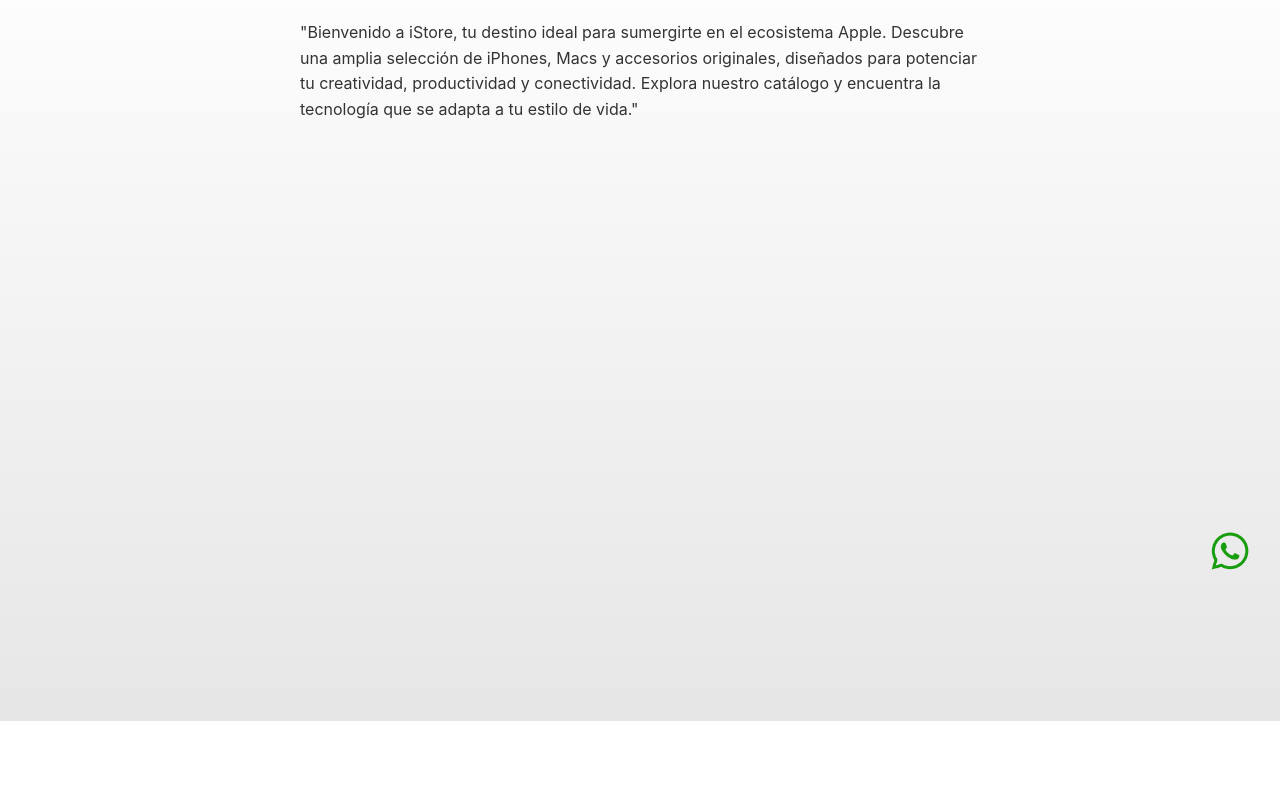
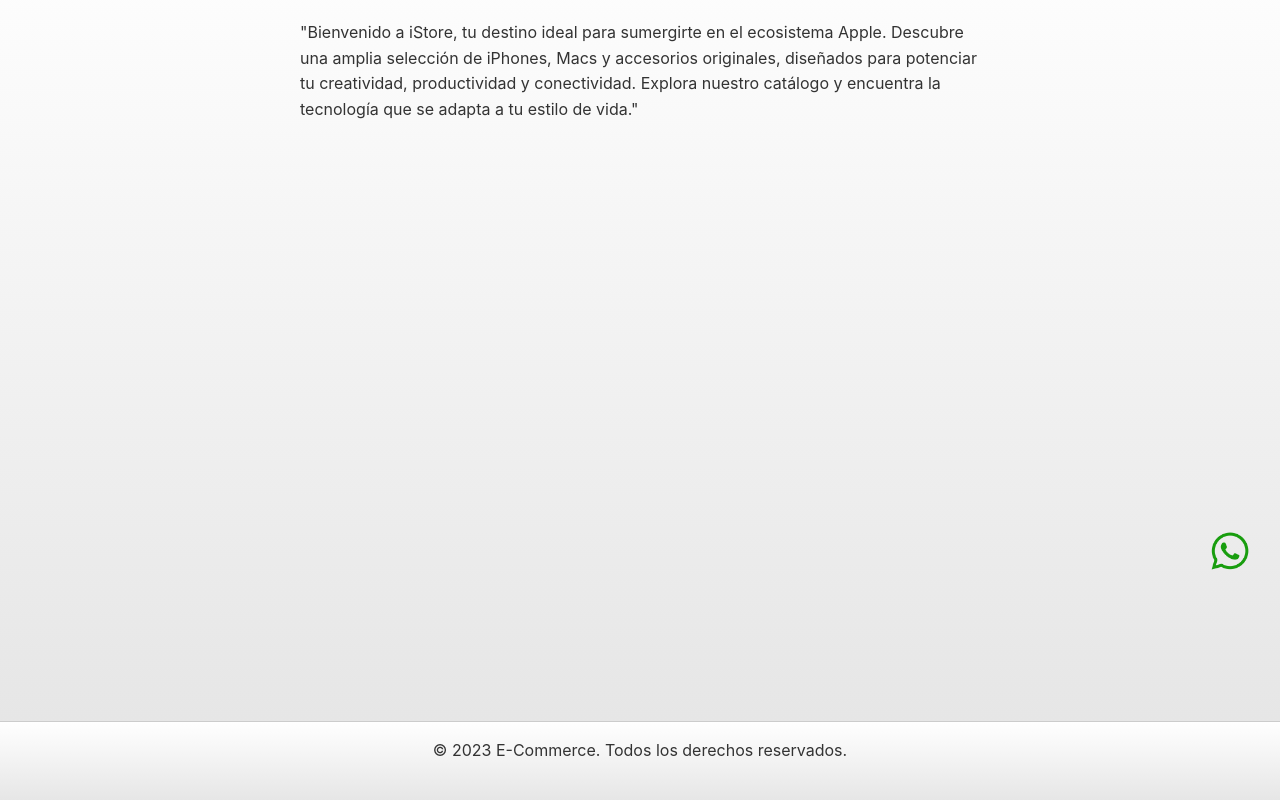
Before and after one commit to NicolasRovetta/e-commerce, a React (Vite) app: page / in a window 1280 px wide. Shown: the part 199-999 px from the top of the page. Before the commit the page ends 920 px from the top, so only its background shows below. Built offline with nearby package versions, Linux system fonts and the light colour scheme; no server answers.

Commit message:
cambios en form/footer

```diff
--- a/src/App.jsx
+++ b/src/App.jsx
@@ -10,6 +10,7 @@ import DetalleProducto from "./components/DetalleProducto";
 import ThemeContext from "./components/themeContext";
 import "./components/themeContext.css";
 import { FaSun, FaMoon } from "react-icons/fa";
+import Footer from './components/Footer';
 
 function App() {
      const [theme, setTheme] = useState('light');
@@ -38,6 +39,7 @@ function App() {
           </Route>
           <Route path="*" element={<Error/>} />
         </Routes>
+        <Footer />
       </BrowserRouter>
       </div>
       </ThemeContext.Provider>
--- /dev/null
+++ b/src/components/Footer.jsx
@@ -0,0 +1,14 @@
+import React, { useContext } from 'react';
+import ThemeContext from './themeContext';
+
+function Footer() {
+  const { theme } = useContext(ThemeContext);
+
+  return (
+    <footer className={`footer app ${theme}`}>
+      <p>© 2023 E-Commerce. Todos los derechos reservados.</p>
+    </footer>
+  );
+}
+
+export default Footer;
--- a/src/components/ItemListContainer.css
+++ b/src/components/ItemListContainer.css
@@ -110,22 +110,21 @@
   margin-top: 1rem;
   display: flex;
   flex-direction: column;
-  height: 20%;
+  height: 10%; /* Reducir la altura a la mitad */
   padding: 1em;
 }
 
 .containerimg {
-  padding: 0;
   display: flex;
+  justify-content: center;
+  align-items: center;
   width: 100%;
-  height: 15rem;
-  width: 15rem;
-  margin-left:34%;
+  height: 100%;
 }
 
 .imgProductDetalles{
-  width: 100%;
-  height: 100%;
+  max-width: 100%;
+  max-height: 100%;
 }
 
 .botonIncDec{
@@ -184,7 +183,7 @@
 
   .containerimg {
     height: 10rem;
-    width: 10rem;
+    width: 100%;
     margin: 0 auto;
     justify-content: center;
   }
--- a/src/components/cart.css
+++ b/src/components/cart.css
@@ -78,6 +78,7 @@
 }
 
 .formulario form input {
+  background: linear-gradient(to bottom, #6d6d6d, #1a1a1a00);
   padding: 0.5rem;
   border: 1px solid #ccc;
   border-radius: 5px;
--- a/src/components/themeContext.css
+++ b/src/components/themeContext.css
@@ -32,7 +32,9 @@
 .app .dark {
   background: linear-gradient(to bottom, #333333, #1a1a1a);
   background-color: #333;
-
+  .formulario{
+    color: #f5f5f5;
+  }
   .white-logo {
     filter: brightness(0) invert(1);
   }
@@ -43,12 +45,6 @@
     background-color: #f5f5f586;
     color: #333;
   }
-}
-
-.app.dark {
-  background: linear-gradient(to bottom, #333333, #1a1a1a);
-  background-color: #333;
-  color: #f5f5f5;
 }
 
 .app.dark nav ul {
@@ -63,3 +59,11 @@
   align-items: center;
   height: 100vh;
 }
+
+.footer {
+  padding: 1em;
+  text-align: center;
+  background-color: inherit;
+  color: inherit;
+  border-top: 1px solid #ccc;
+}
--- a/src/index.css
+++ b/src/index.css
@@ -128,11 +128,12 @@ button:hover {
 }
 
 @media (max-width: 768px) {
-  nav{
+  nav ul {
     display: flex;
-    flex-direction: column;
-    align-items: center;
-    }
+    flex-direction: row !important;
+    justify-content: space-around;
+  }
+
   .detalleProducto {
     margin: 0 50px;
     padding: 0 20px;
@@ -149,7 +150,12 @@ button:hover {
 }
 
 @media (max-width: 480px) {
-   .detalleProducto {
+  nav ul {
+    display: flex;
+    flex-direction: row !important;
+  }
+
+  .detalleProducto {
     margin: 0 20px;
     padding: 0 10px;
   }
```
